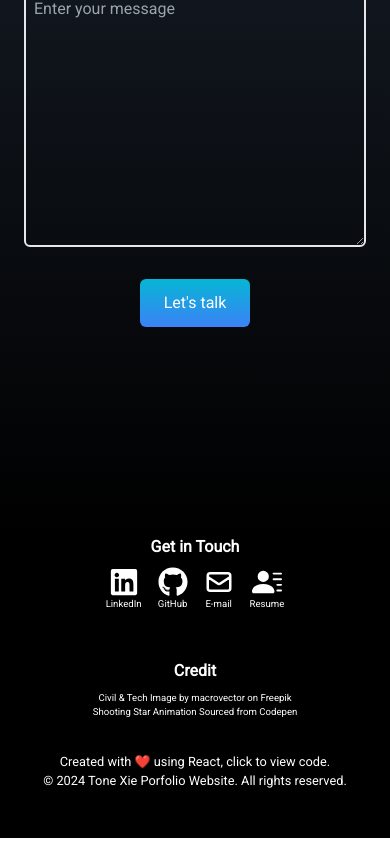
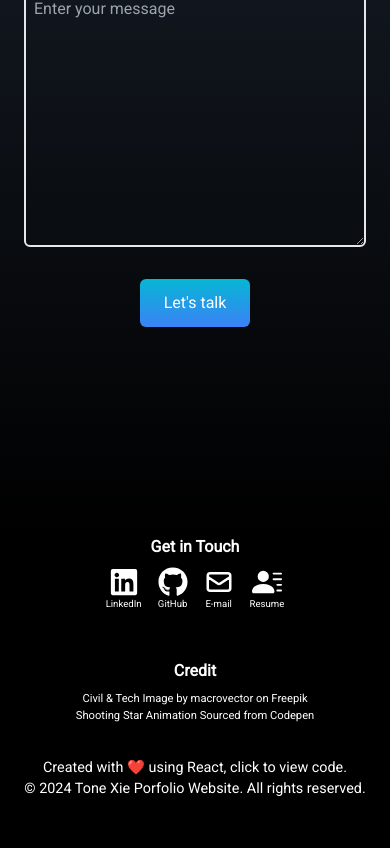
Before and after one commit to tonexie/personal-portfolio, a React (Create React App) app: page / in a window 390 px wide. Shown: the part 8851-9699 px from the top of the page. Built offline with nearby package versions, Linux system fonts and the light colour scheme.

Commit message:
minor bug fix and style change

```diff
--- a/src/components/Footer.jsx
+++ b/src/components/Footer.jsx
@@ -37,7 +37,7 @@ export const Navbar = () => {
         <div
           className="flex flex-col justify-center items-center
           py-8 md:py-0 md:items-start
-          text-[0.6rem] md:text-[0.7rem]"
+          text-[0.7rem]"
         >
           <h3 className="font-bold text-[1rem] pb-2">Credit</h3>
           <div>
@@ -65,7 +65,7 @@ export const Navbar = () => {
       {/* bottom message */}
       <div
         className="flex flex-col justify-center items-center
-        text-[0.8rem]"
+        text-[0.9rem]"
       >
         <div>
           <a
--- a/src/index.css
+++ b/src/index.css
@@ -17,5 +17,6 @@
 @layer base {
   html {
     font-family: "Roboto", "Raleway", "Open Sans", sans-serif;
+    background-color: black;
   }
 }
```
